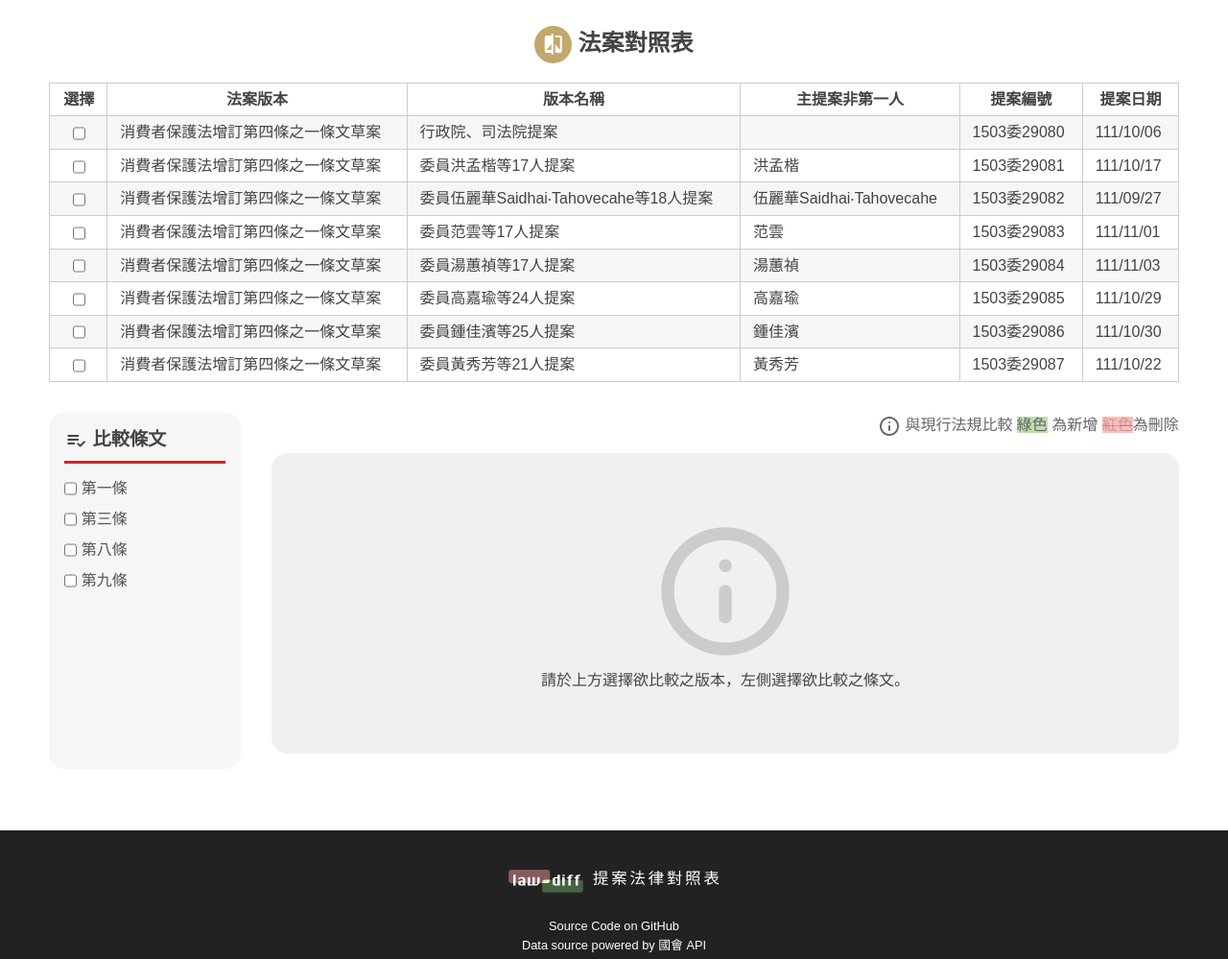
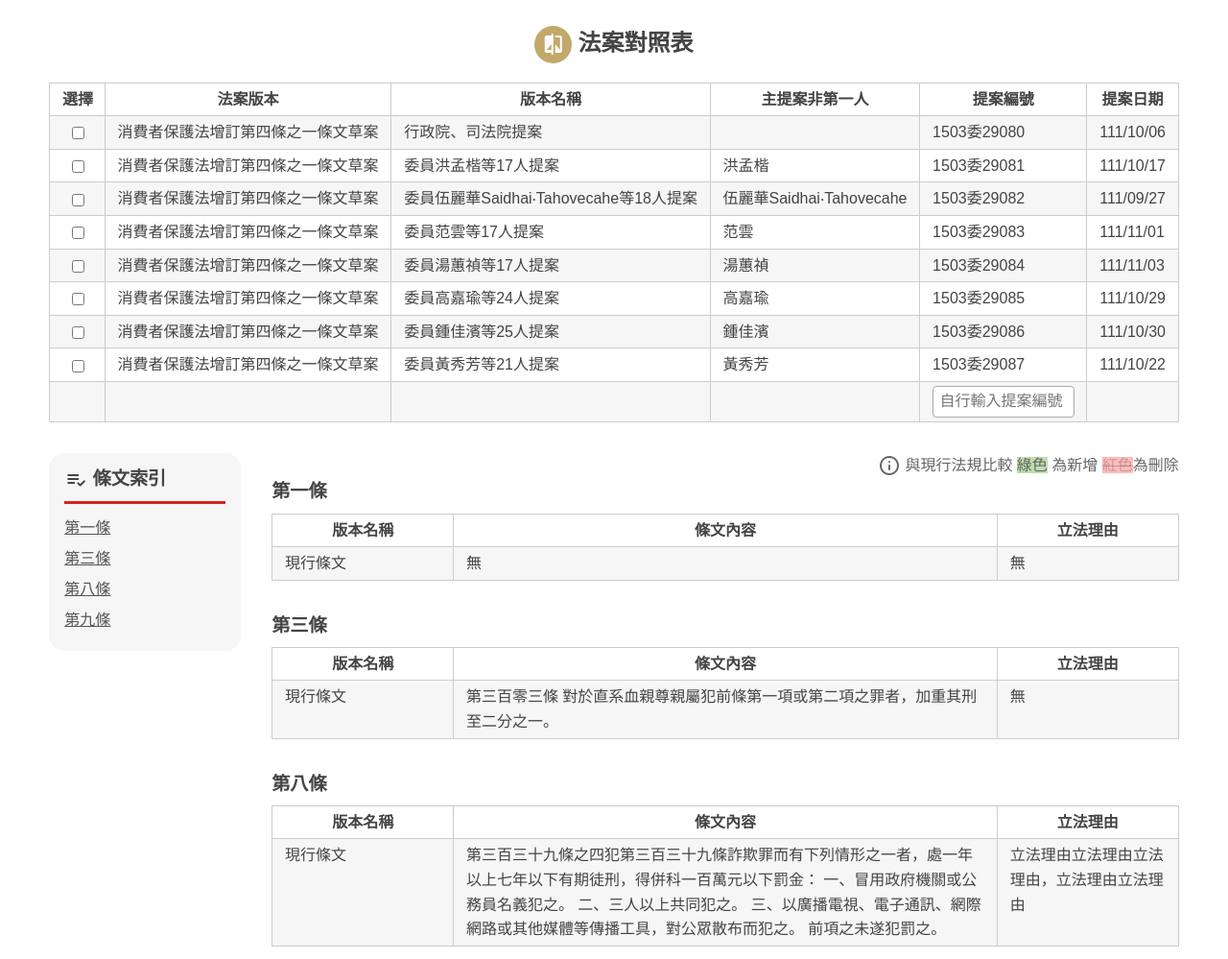
Before and after one commit to openfunltd/law-diff, a website with bundled scripts: page bills.html in a window 1280 px wide. Shown: the part 520-1519 px from the top of the page at 96% size. Built offline with nearby package versions, Linux system fonts and the light colour scheme.

Commit message:
update issue1 and 2

```diff
--- a/bills.html
+++ b/bills.html
@@ -494,6 +494,22 @@
                     {{ version.billDate }}
                   </td>
                 </tr>
+                <tr>
+                  <td></td>
+                  <td></td>
+                  <td></td>
+                  <td></td>
+                  <td>
+                    <!-- 按下Enter後，會觸發 getBillByNo 並帶入輸入的文字與目前的法案編號 -->
+                    <input
+                      type="text"
+                      placeholder="自行輸入提案編號"
+                      class="custom-bill-no"
+                      @keyup.enter="getBillByNo($event, 'bill_00001')"
+                    >
+                  </td>
+                  <td></td>
+                </tr>
               </tbody>
             </table>
           </div>
@@ -504,16 +520,23 @@
                 <span class="material-symbols-rounded">
                   playlist_add_check
                 </span>
-                比較條文
+                <!-- 比較條文 -->
+                條文索引
               </div>
-              <label v-for="idx in allAvailableSections">
+              <!-- <label v-for="idx in allAvailableSections">
                 <input
                   v-model="selectedSections"
                   type="checkbox"
                   :value="idx"
                 >
                 {{ billsData[idx].title }}
-              </label>
+              </label> -->
+              <a
+                v-for="idx in allAvailableSections"
+                :href="`#bill_${idx}`"
+              >
+                {{ billsData[idx].title }}
+              </a>
             </div>
 
             <div class="bills-list">
@@ -524,8 +547,9 @@
                 與現行法規比較 <ins>綠色</ins> 為新增 <del>紅色</del>為刪除
               </div>
 
+              <!-- v-if="!selectedSections.length" -->
               <div
-                v-if="!selectedSections.length"
+                v-if="!allAvailableSections.length"
                 class="empty"
               >
                 <div class="icon">
@@ -533,12 +557,14 @@
                     info
                   </span>
                 </div>
-                請於上方選擇欲比較之版本，左側選擇欲比較之條文。
+                請於上方選擇欲比較之版本，點選左側條文標題可跳至該條文。
               </div>
 
+              <!-- v-for="idx in selectedSections.sort()" -->
               <div
-                v-for="idx in selectedSections.sort()"
+                v-for="idx in allAvailableSections"
                 class="bill"
+                :id="`bill_${idx}`"
               >
                 <div class="title">
                   {{ billsData[idx].title }}
--- a/index.js
+++ b/index.js
@@ -11,5 +11,6 @@ app.get('/', function(req, res) {
   res.sendFile(path.join(__dirname, '/search.html'))
 })
 app.use('/bills', express.static(__dirname + '/bills.html'))
+app.use('/sample_bill_api', express.static(__dirname + '/sample_bill_api.json'))
 
 app.listen(3005)
--- a/js/common.js
+++ b/js/common.js
@@ -55,17 +55,48 @@ const common = {
       }
 
       // 重新整理 selectedSections，若有不存在 allAvailableSections 的 Section 須移除
-      selectedSections.value = selectedSections.value.filter(item => result.includes(item))
+      // selectedSections.value = selectedSections.value.filter(item => result.includes(item))
 
       return result
     })
 
-    const selectedSections = ref([])
+    // const selectedSections = ref([])
 
     function compareDiff (content1, content2) {
       const diff = new Diff()
       let textDiff = diff.main(content1, content2)
       return diff.prettyHtml(textDiff)
+    }
+
+    async function getBillByNo ({ target, target: { value } }, billNo) {
+      // value 是使用者輸入的文字
+      console.log(value, billNo)
+
+      if (!value) {
+        return
+      }
+
+      try {
+        // 這邊需要做一隻 API，到時可能需要帶入目前頁面的法案編號，與使用者查詢的提案編號。
+        // 以下因為只是範例，網址就以 sample_bill_api 帶過
+        const result = await fetch('/sample_bill_api')
+        // 當正式串接時應該會類似長這樣
+        // const result = await fetch(`/sample_bill_api/${billNo}/value`)
+        const data = await result.json()
+        // API須回應包含新提案資料的json
+        // 格式：{ versions: [格式與html中的versions相同], bills: [格式與html中的bills相同] }
+
+        // 接下來更新
+        billVersions.value = data.versions
+        billsData.value = data.bills
+        // 清空輸入欄位
+        target.value = ''
+      } catch (err) {
+        // if find no bill
+        alert('提案編號是不同法律')
+        // or not the same law
+        // alert('查無提案')
+      }
     }
 
     return {
@@ -77,9 +108,10 @@ const common = {
       billsData,
       selectedVersions,
       allAvailableSections,
-      selectedSections,
+      // selectedSections,
 
-      compareDiff
+      compareDiff,
+      getBillByNo
     }
   }
 }
--- a/scss/bills.scss
+++ b/scss/bills.scss
@@ -259,6 +259,11 @@
           text-align: center;
         }
       }
+
+      input.custom-bill-no {
+        width: 100%;
+        padding: 0.4rem;
+      }
     }
 
     .diff-main {
@@ -266,6 +271,7 @@
       display: grid;
       grid-template-columns: 200px 1fr;
       grid-gap: 2rem;
+      align-items: flex-start;
 
       @media (max-width: 767px) {
         grid-template-columns: 1fr;
@@ -273,9 +279,15 @@
     }
 
     .available-sections {
+      position: sticky;
+      top: 9rem;
       padding: 0.8rem 1rem;
       background: #f6f6f6;
       border-radius: 1rem;
+
+      @media (max-width: 767px) {
+        position: static;
+      }
 
       .title {
         margin-bottom: 0.8rem;
@@ -288,6 +300,12 @@
       label {
         margin-bottom: 0.4rem;
         display: block;
+        color: #555;
+      }
+
+      a {
+        display: block;
+        margin-bottom: 0.4rem;
         color: #555;
       }
     }
--- a/scss/search.scss
+++ b/scss/search.scss
@@ -51,18 +51,12 @@
         align-items: center;
 
         input {
-          appearance: none;
           width: 100%;
-          background: #fff;
           border: 0;
-          border-radius: 0.25rem;
         }
 
         select {
           width: 100%;
-          background: #fff;
-          border: 0;
-          border-radius: 0.25rem;
         }
 
         div {
--- a/scss/utils.scss
+++ b/scss/utils.scss
@@ -10,6 +10,10 @@
   --yellow: #d6b113;
   --gold: #c2a86b;
   --primary: var(--red);
+}
+
+html {
+  scroll-padding-top: 9rem;
 }
 
 body {
@@ -46,19 +50,29 @@ a {
   color: var(--link);
 }
 
-input, textarea, select, button {
+input[type="text"], textarea, select, button {
+  box-sizing: border-box;
   padding: 0.6rem 0.8rem;
   margin: 0;
   min-height: 1rem;
+  appearance: none;
   font-size: 16px;
   outline: none;
+  background: #fff;
   border-radius: 0.25rem;
   border: 1px solid #aaa;
   color: var(--color);
 }
 
 select {
-  background: #fff;
+  padding-right: 2.2rem;
+  appearance: none;
+  background-image: url('/images/select_arrow.svg');
+  background-repeat: no-repeat;
+  background-position: right 0.8rem center;
+  background-size: 1rem auto;
+  border: 0;
+  border-radius: 0.25rem;
 }
 
 .btn {
```
Also changed, not shown: sample_bill_api.json (added, +1 -0 lines), search.html (+1 -0 lines), css/common.css, images/select_arrow.svg (added), 1 other file.
